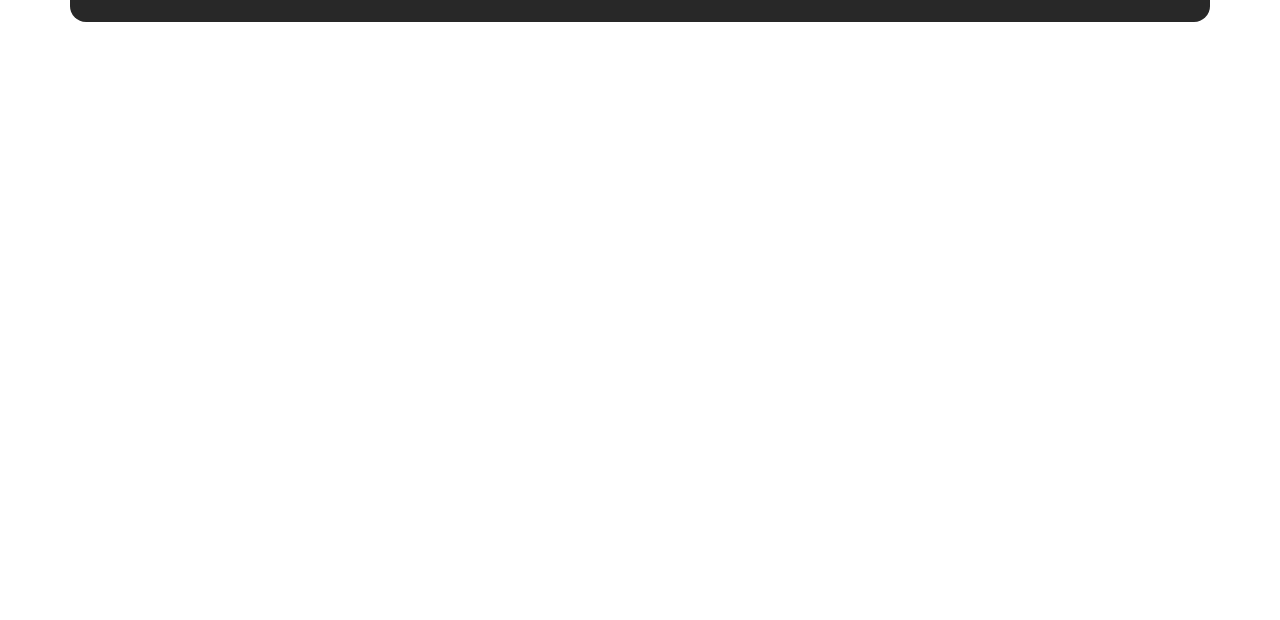
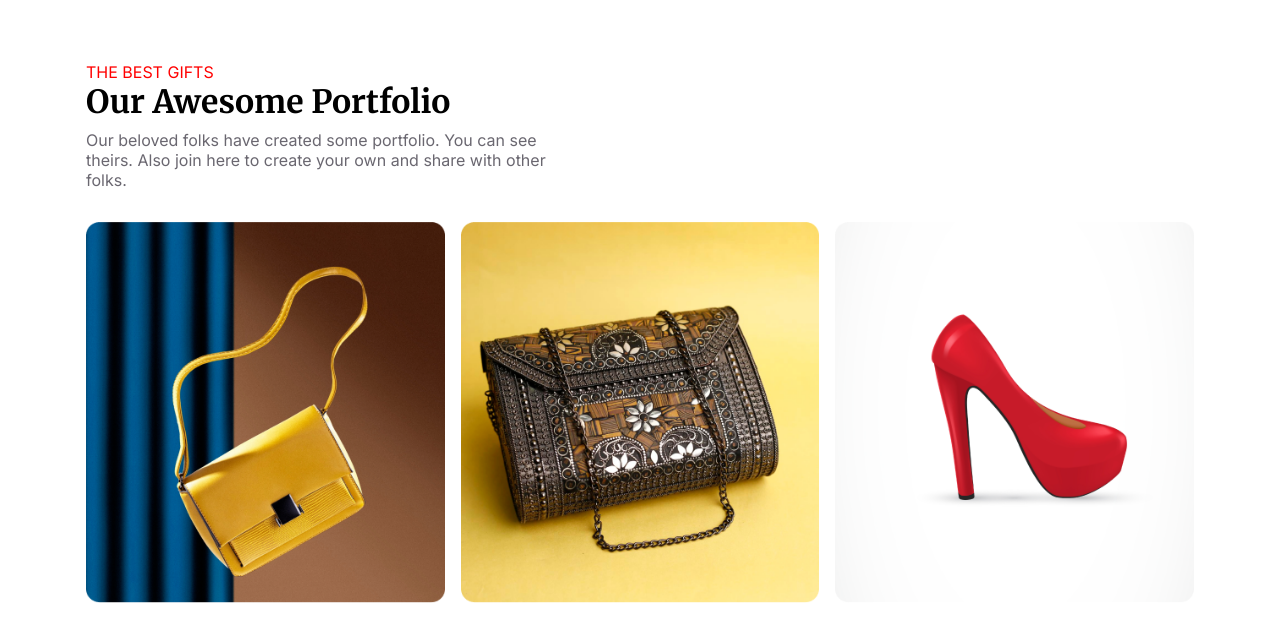
Before and after one commit to rahatfaruk/pha-new-year, a plain HTML site: page index.html in a window 1280 px wide. Shown: the part 1893-2513 px from the top of the page. Before the commit the page ends 1947 px from the top, so only its background shows below. Drawn offline with Linux system fonts and the light colour scheme; grey boxes are pictures that could not be loaded.

Commit message:
portfolio-sect added

```diff
--- a/index.html
+++ b/index.html
@@ -30,7 +30,7 @@
       <div class="container">
         <div class="content">
           <h2 class="heading-lg">Welcome to midnight party</h2>
-          <p>We will celebrate together in this party at night. And have fun together. So, join with us before ending this year. We will celebrate together in this party at night. And have fun together. So, join with us before ending this year.</p>
+          <p class="p-light">We will celebrate together in this party at night. And have fun together. So, join with us before ending this year. We will celebrate together in this party at night. And have fun together. So, join with us before ending this year.</p>
           <button class="btn-primary">Join Now</button>
         </div>
         <div class="img-wrapper">
@@ -38,6 +38,36 @@
         </div>
       </div>
     </section>
+
+    <section class="portfolio-sect">
+      <div class="container">
+        <div class="content">
+          <p class="subheading">THE BEST GIFTS</p>
+          <h2 class="heading">Our Awesome Portfolio</h2>
+          <p>Our beloved folks have created some portfolio. You can see theirs. Also join here to create your own and share with other folks.</p>
+        </div>
+        <div class="gallery">
+          <div class="img-wrapper">
+            <img src="./images/bag-1.png" alt="">
+          </div>
+          <div class="img-wrapper">
+            <img src="./images/bag-2.png" alt="">
+          </div>
+          <div class="img-wrapper">
+            <img src="./images/shoe-1.png" alt="">
+          </div>
+          <div class="img-wrapper">
+            <img src="./images/shoe-2.png" alt="">
+          </div>
+          <div class="img-wrapper">
+            <img src="./images/sunglass.png" alt="">
+          </div>
+          <div class="img-wrapper">
+            <img src="./images/ring.png" alt="">
+          </div>
+        </div>
+      </div>
+    </section>
   </main>
 </body>
 </html>
--- a/style.css
+++ b/style.css
@@ -10,20 +10,19 @@
   padding: 0;
   box-sizing: border-box;
 }
-body {
-  font-family: 'Inter', sans-serif;
-}
+body { font-family: 'Inter', sans-serif; }
 h1, h2, h3, h4 {
   font-family: 'Merriweather', serif;
 }
-p {
+p { color: rgba(7, 2, 17, 0.60); }
+button { cursor: pointer; }
+image { max-width: 100%; }
+
+/* ## shared styles */
+.p-light {
   line-height: 1.5;
   color: rgba(255, 255, 255, 0.80);;
 }
-button {
-  cursor: pointer;
-}
-image { max-width: 100%; }
 .container {
   max-width: 1140px;
   margin: auto;
@@ -42,6 +41,10 @@ image { max-width: 100%; }
 .heading-lg {
   font-size: 3rem;
   margin-bottom: 1rem;
+}
+.heading {
+  font-size: 2rem;
+  margin-bottom: .5rem;
 }
 
 /* ## hero-sect */
@@ -113,3 +116,25 @@ image { max-width: 100%; }
 .join-now-sect .content p {
   margin-bottom: 1rem;
 }
+
+/* ## portfolio-sect */
+.portfolio-sect {
+  margin: 3rem 0;
+  padding: 1rem 0;
+}
+.portfolio-sect .content {
+  max-width: 500px;
+  margin-bottom: 2rem;
+}
+.portfolio-sect .content .subheading {
+  color: var(--clr-primary);
+}
+.portfolio-sect .gallery {
+  display: grid;
+  grid-template-columns: 1fr  1fr 1fr;
+  gap: 1rem;
+  width: 100%;
+}
+.portfolio-sect .gallery img {
+  width: 100%;
+}
```
Also changed, not shown: images/ring.png (renamed from images/churi.png).
